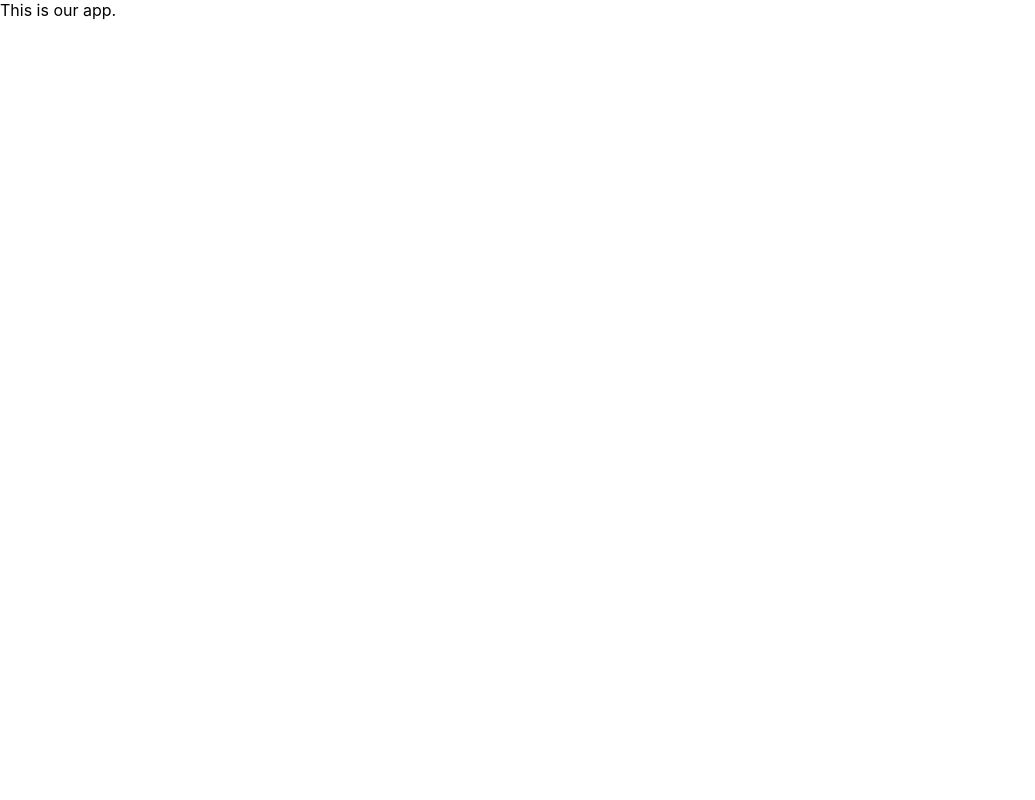
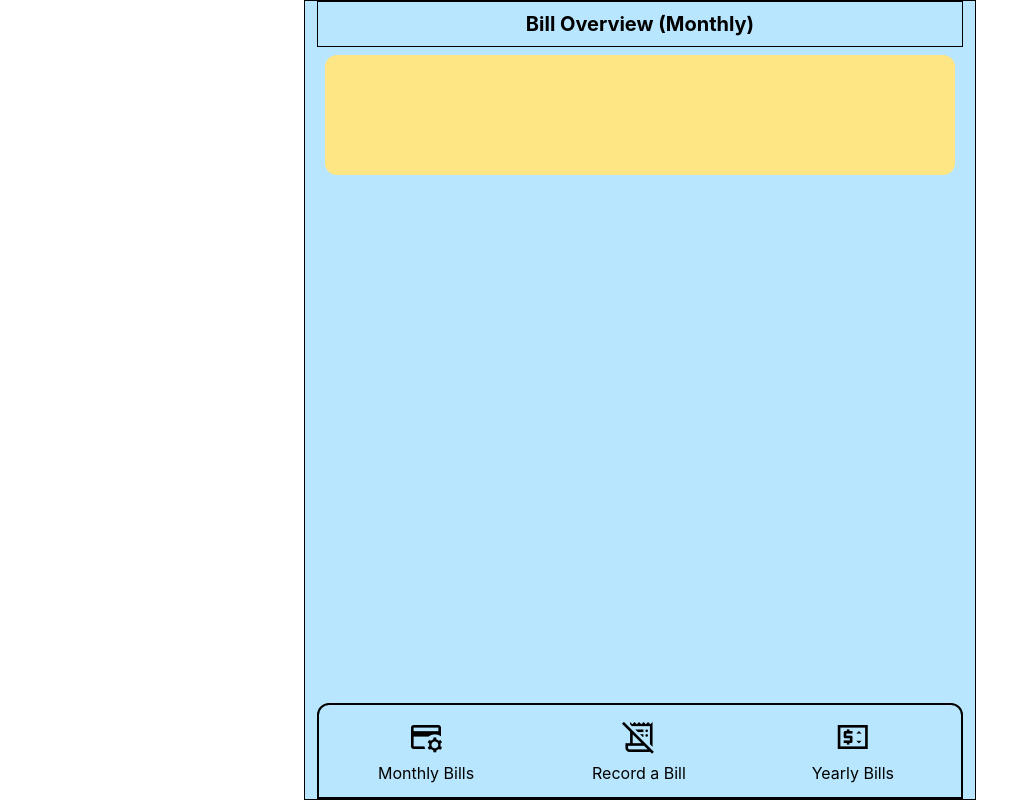
Before and after one commit to jding40/react_bill, a React (Create React App) app: page / in a window 1280 px wide. Shown: the whole page, without its empty margins (0-1035 px from the left). Built offline with nearby package versions, Linux system fonts and the light colour scheme.

Commit message:
layout completed

```diff
--- a/package.json
+++ b/package.json
@@ -18,6 +18,7 @@
   "scripts": {
     "start": "craco start",
     "build": "craco build",
+    "server": "npx json-server ./server/data.json --port 8888",
     "test": "craco test",
     "eject": "react-scripts eject"
   },
--- a/public/index.html
+++ b/public/index.html
@@ -25,10 +25,23 @@
       Learn how to configure a non-root public URL by running `npm run build`.
     -->
     <title>React App</title>
+    <script src="https://unpkg.com/@tailwindcss/browser@4"></script>
+    <style type="text/tailwindcss">
+      @theme {
+        --color-clifford: #da373d;
+      }
+    </style>
+    <link
+      href="https://fonts.googleapis.com/css2?family=Material+Symbols+Outlined"
+      rel="stylesheet"
+    />
   </head>
-  <body>
+  <body className="">
     <noscript>You need to enable JavaScript to run this app.</noscript>
-    <div id="root"></div>
+    <div
+      id="root"
+      class="max-w-2xl min-w-sm mx-auto bg-gray-100 border-1 h-screen"
+    ></div>
     <!--
       This HTML file is a template.
       If you open it directly in the browser, you will see an empty page.
--- /dev/null
+++ b/src/components/Menu.js
@@ -0,0 +1,38 @@
+import React from "react";
+import { Link } from "react-router-dom";
+
+const Menu = () => {
+  return (
+    <div className="flex justify-around py-3 border-2 text-center rounded-t-xl">
+      <div className="w-fit ">
+        <Link to="/" className="block">
+          <span class="material-symbols-outlined block !text-4xl block">
+            credit_card_gear
+          </span>
+          <br />
+          Monthly Bills
+        </Link>
+      </div>
+      <div className="w-fit ">
+        <Link to="/record_bill" className="block">
+          <span class="material-symbols-outlined block !text-4xl">
+            receipt_long_off
+          </span>
+          <br />
+          Record a Bill
+        </Link>
+      </div>
+      <div className="w-fit px-2 text-center">
+        <Link to="/yearly" className="block">
+          <span class="material-symbols-outlined block !text-4xl">
+            price_change
+          </span>
+          <br />
+          Yearly Bills
+        </Link>
+      </div>
+    </div>
+  );
+};
+
+export default Menu;
--- /dev/null
+++ b/src/page/bill_overview/index.js
@@ -0,0 +1,14 @@
+import React from "react";
+import { Link, Outlet } from "react-router-dom";
+import Menu from "@/components/Menu";
+
+const Bill_ov = () => {
+  return (
+    <div className="flex flex-col justify-between w-full  bg-sky-200 px-3 h-full">
+      <Outlet />
+      <Menu />
+    </div>
+  );
+};
+
+export default Bill_ov;
--- /dev/null
+++ b/src/page/bill_overview_m/index.js
@@ -0,0 +1,14 @@
+import React from "react";
+
+const Bill_ov_m = () => {
+  return (
+    <div className="flex-auto">
+      <h1 className="text-center text-xl font-bold p-2 border-1">
+        Bill Overview (Monthly)
+      </h1>
+      <div className="bg-amber-200 h-[120px] m-2 rounded-xl"></div>
+    </div>
+  );
+};
+
+export default Bill_ov_m;
--- /dev/null
+++ b/src/page/bill_overview_y/index.js
@@ -0,0 +1,13 @@
+import React from "react";
+
+const Bill_ov_y = () => {
+  return (
+    <div className="flex-auto">
+      <h1 className="text-center text-xl font-bold p-2 border-1">
+        Bill Overview (Yearly)
+      </h1>
+    </div>
+  );
+};
+
+export default Bill_ov_y;
--- /dev/null
+++ b/src/page/record_bill/index.js
@@ -0,0 +1,17 @@
+import React from "react";
+import Menu from "@/components/Menu";
+
+const Record_bill = () => {
+  return (
+    <div className="flex flex-col justify-between w-full  bg-sky-200 px-3 h-full">
+      <main className="border-green-500 border-1 flex-auto">
+        <h1 className="text-center text-xl font-bold p-2 border-1">
+          Record a bill
+        </h1>
+      </main>
+      <Menu />
+    </div>
+  );
+};
+
+export default Record_bill;
--- /dev/null
+++ b/src/router/index.js
@@ -0,0 +1,22 @@
+import { createBrowserRouter } from "react-router-dom";
+import Bill_ov from "../page/bill_overview";
+import Recrod_bill from "../page/record_bill";
+import Bill_ov_y from "../page/bill_overview_y";
+import Bill_ov_m from "../page/bill_overview_m";
+
+const router = createBrowserRouter([
+  {
+    path: "/",
+    element: <Bill_ov />,
+    children: [
+      {
+        index: true,
+        element: <Bill_ov_m />,
+      },
+      { path: "yearly", element: <Bill_ov_y /> },
+    ],
+  },
+  { path: "/record_bill", element: <Recrod_bill /> },
+]);
+
+export default router;
--- /dev/null
+++ b/src/store/index.js
@@ -0,0 +1,7 @@
+import { configureStore } from "@reduxjs/toolkit";
+
+const store = configureStore({
+  reducer: {},
+});
+
+export default store;
```
Also changed, not shown: src/index.js (+9 -1 lines), src/store/modules/billsSlice.js (added, +32 -0 lines), 1 other file (tests, documents, lock files or other folders).
